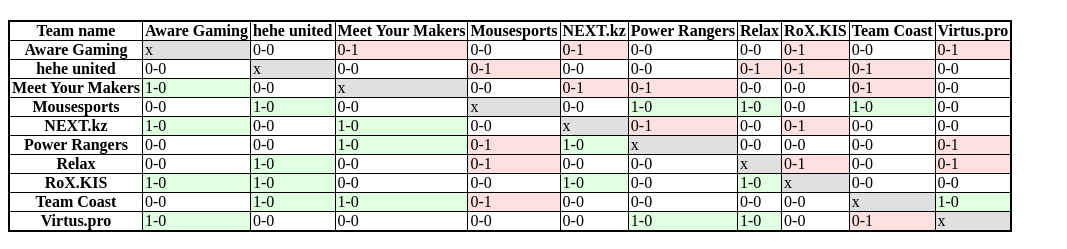
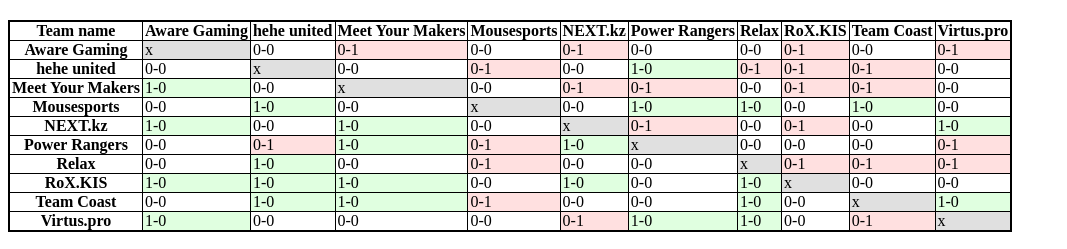
Before and after one commit to ti4roundrobin/ti4roundrobin.github.io, a plain HTML site: page index.html in a window 1280 px wide. Shown: the top 249 px of the page, without its empty margins (0-1067 px from the left). Drawn offline with Linux system fonts and the light colour scheme.

Commit message:
Added round 6 results

```diff
--- a/index.html
+++ b/index.html
@@ -11,15 +11,15 @@
 <table id="results">
 <tr><th>Team name</th><th class="teamname">Aware Gaming</th><th class="teamname">hehe united</th><th class="teamname">Meet Your Makers</th><th class="teamname">Mousesports</th><th class="teamname">NEXT.kz</th><th class="teamname">Power Rangers</th><th class="teamname">Relax</th><th class="teamname">RoX.KIS</th><th class="teamname">Team Coast</th><th class="teamname">Virtus.pro</th></tr>
 <tr><th class="teamname">Aware Gaming</th><td>x</td><td>0-0</td><td>0-1</td><td>0-0</td><td>0-1</td><td>0-0</td><td>0-0</td><td>0-1</td><td>0-0</td><td>0-1</td></tr>
-<tr><th class="teamname">hehe united</th><td>0-0</td><td>x</td><td>0-0</td><td>0-1</td><td>0-0</td><td>0-0</td><td>0-1</td><td>0-1</td><td>0-1</td><td>0-0</td></tr>
-<tr><th class="teamname">Meet Your Makers</th><td>1-0</td><td>0-0</td><td>x</td><td>0-0</td><td>0-1</td><td>0-1</td><td>0-0</td><td>0-0</td><td>0-1</td><td>0-0</td></tr>
+<tr><th class="teamname">hehe united</th><td>0-0</td><td>x</td><td>0-0</td><td>0-1</td><td>0-0</td><td>1-0</td><td>0-1</td><td>0-1</td><td>0-1</td><td>0-0</td></tr>
+<tr><th class="teamname">Meet Your Makers</th><td>1-0</td><td>0-0</td><td>x</td><td>0-0</td><td>0-1</td><td>0-1</td><td>0-0</td><td>0-1</td><td>0-1</td><td>0-0</td></tr>
 <tr><th class="teamname">Mousesports</th><td>0-0</td><td>1-0</td><td>0-0</td><td>x</td><td>0-0</td><td>1-0</td><td>1-0</td><td>0-0</td><td>1-0</td><td>0-0</td></tr>
-<tr><th class="teamname">NEXT.kz</th><td>1-0</td><td>0-0</td><td>1-0</td><td>0-0</td><td>x</td><td>0-1</td><td>0-0</td><td>0-1</td><td>0-0</td><td>0-0</td></tr>
-<tr><th class="teamname">Power Rangers</th><td>0-0</td><td>0-0</td><td>1-0</td><td>0-1</td><td>1-0</td><td>x</td><td>0-0</td><td>0-0</td><td>0-0</td><td>0-1</td></tr>
-<tr><th class="teamname">Relax</th><td>0-0</td><td>1-0</td><td>0-0</td><td>0-1</td><td>0-0</td><td>0-0</td><td>x</td><td>0-1</td><td>0-0</td><td>0-1</td></tr>
-<tr><th class="teamname">RoX.KIS</th><td>1-0</td><td>1-0</td><td>0-0</td><td>0-0</td><td>1-0</td><td>0-0</td><td>1-0</td><td>x</td><td>0-0</td><td>0-0</td></tr>
-<tr><th class="teamname">Team Coast</th><td>0-0</td><td>1-0</td><td>1-0</td><td>0-1</td><td>0-0</td><td>0-0</td><td>0-0</td><td>0-0</td><td>x</td><td>1-0</td></tr>
-<tr><th class="teamname">Virtus.pro</th><td>1-0</td><td>0-0</td><td>0-0</td><td>0-0</td><td>0-0</td><td>1-0</td><td>1-0</td><td>0-0</td><td>0-1</td><td>x</td></tr>
+<tr><th class="teamname">NEXT.kz</th><td>1-0</td><td>0-0</td><td>1-0</td><td>0-0</td><td>x</td><td>0-1</td><td>0-0</td><td>0-1</td><td>0-0</td><td>1-0</td></tr>
+<tr><th class="teamname">Power Rangers</th><td>0-0</td><td>0-1</td><td>1-0</td><td>0-1</td><td>1-0</td><td>x</td><td>0-0</td><td>0-0</td><td>0-0</td><td>0-1</td></tr>
+<tr><th class="teamname">Relax</th><td>0-0</td><td>1-0</td><td>0-0</td><td>0-1</td><td>0-0</td><td>0-0</td><td>x</td><td>0-1</td><td>0-1</td><td>0-1</td></tr>
+<tr><th class="teamname">RoX.KIS</th><td>1-0</td><td>1-0</td><td>1-0</td><td>0-0</td><td>1-0</td><td>0-0</td><td>1-0</td><td>x</td><td>0-0</td><td>0-0</td></tr>
+<tr><th class="teamname">Team Coast</th><td>0-0</td><td>1-0</td><td>1-0</td><td>0-1</td><td>0-0</td><td>0-0</td><td>1-0</td><td>0-0</td><td>x</td><td>1-0</td></tr>
+<tr><th class="teamname">Virtus.pro</th><td>1-0</td><td>0-0</td><td>0-0</td><td>0-0</td><td>0-1</td><td>1-0</td><td>1-0</td><td>0-0</td><td>0-1</td><td>x</td></tr>
 </table>
 </body>
 </html>
```
